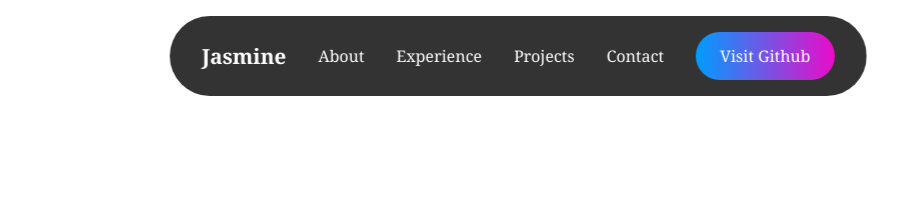
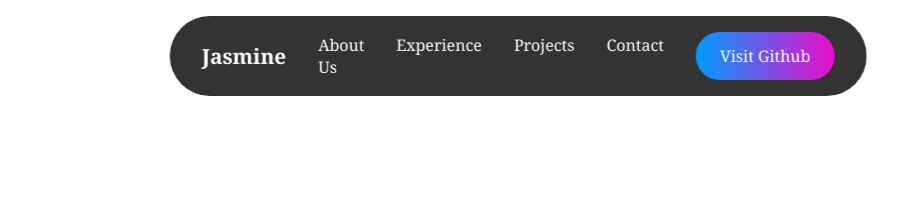
Before and after one commit to jassmine37/jas, a plain HTML site: page index.html in a window 1280 px wide. Shown: the top 204 px of the page, without its empty margins (122-1040 px from the left). Drawn offline with Linux system fonts and the light colour scheme.

Commit message:
origi main

```diff
--- a/index.html
+++ b/index.html
@@ -12,7 +12,7 @@
         <a href="#" class="logo"> <span>Jasmine</span></a>
     <ul class="nav-links">
         <li>
-            <a href="about">About</a>
+            <a href="about">About Us</a>
        </li>
 
         <li>
```
